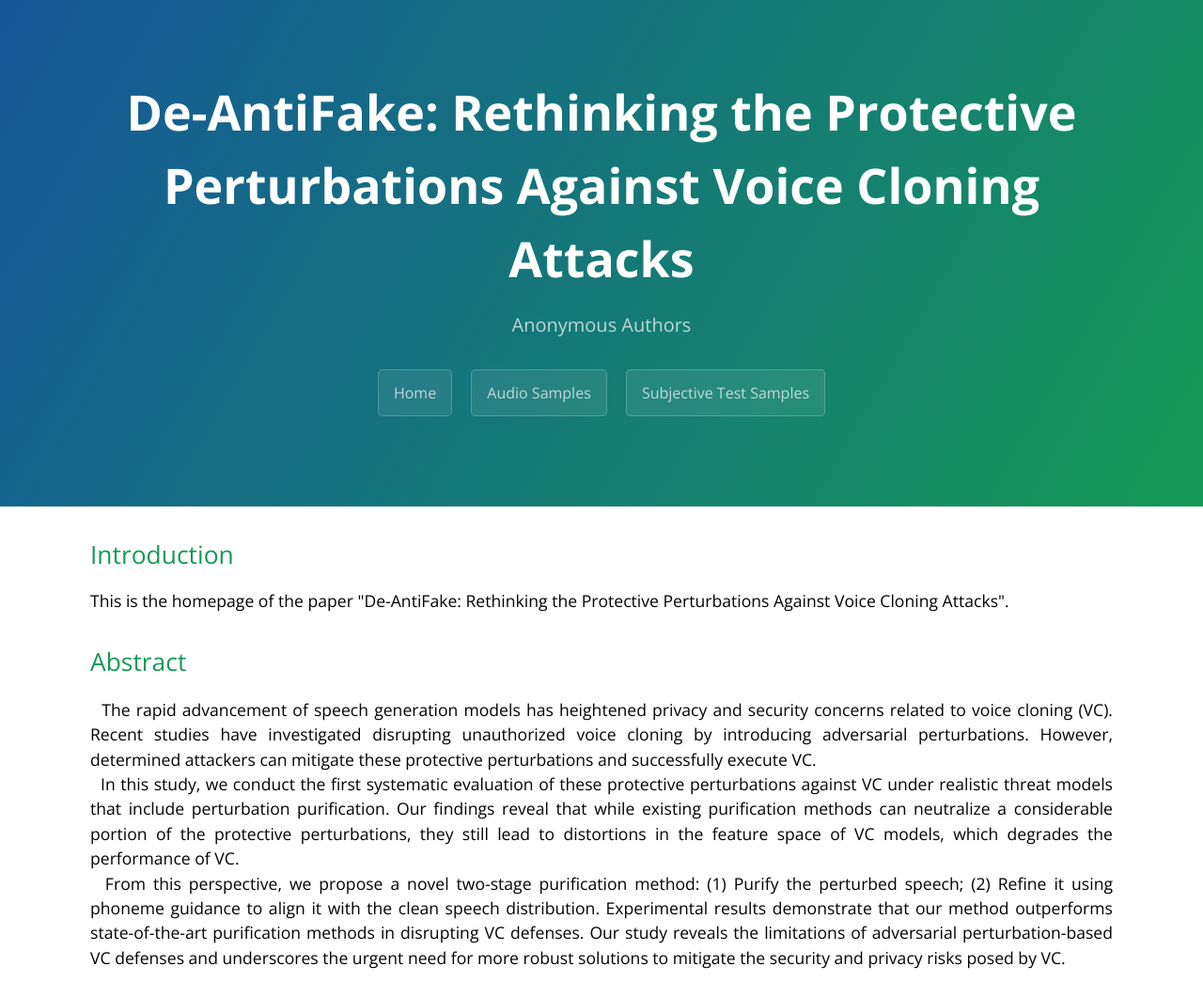
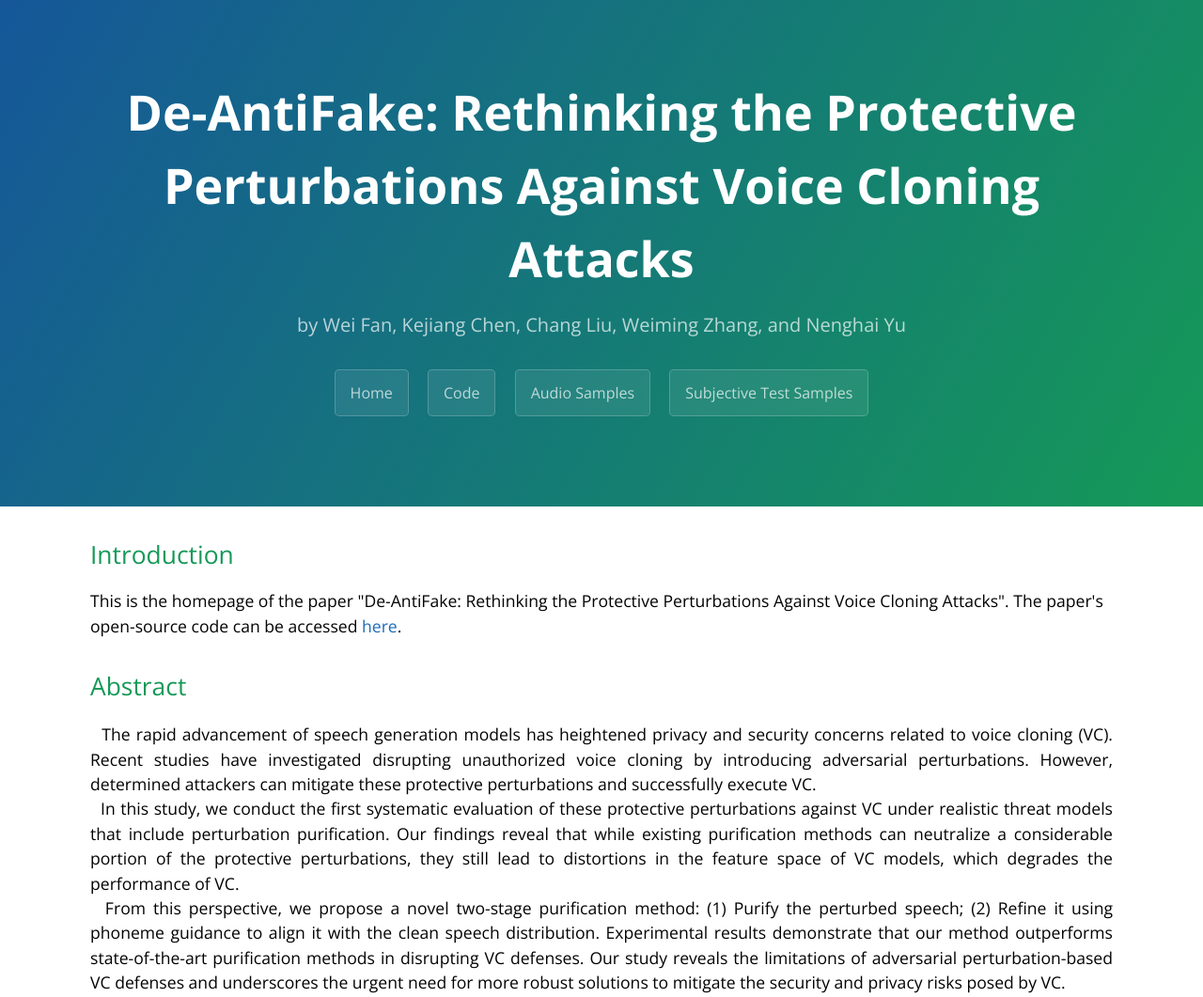
Before and after one commit to de-antifake/de-antifake.github.io, a plain HTML site: page index.html in a window 1280 px wide. Shown: the whole page at 94% size. Drawn offline with nearby package versions, Linux system fonts and the light colour scheme.

Commit message:
Update index.html

```diff
--- a/index.html
+++ b/index.html
@@ -18,8 +18,9 @@
   <body>
     <section class="page-header">
       <h1 class="project-name">De-AntiFake: Rethinking the Protective Perturbations Against Voice Cloning Attacks</h1>
-      <h2 class="project-tagline">Anonymous Authors</h2>
+      <h2 class="project-tagline">by Wei Fan, Kejiang Chen, Chang Liu, Weiming Zhang, and Nenghai Yu</h2>
       <a href="index.html" class="btn">Home</a>
+      <a href="https://github.com/cyberrrange/de-antifake" class="btn">Code</a>
       <a href="samples.html" class="btn">Audio Samples</a>
       <a href="subjective.html" class="btn">Subjective Test Samples</a>
     </section>
@@ -28,7 +29,7 @@
 
   <div id="home">
     <h2>Introduction</h2>
-    This is the homepage of the paper "De-AntiFake: Rethinking the Protective Perturbations Against Voice Cloning Attacks".
+    This is the homepage of the paper "De-AntiFake: Rethinking the Protective Perturbations Against Voice Cloning Attacks". The paper's open-source code can be accessed <a href="https://github.com/cyberrrange/de-antifake">here</a>.
 
 
     <h2>Abstract</h2>
```
